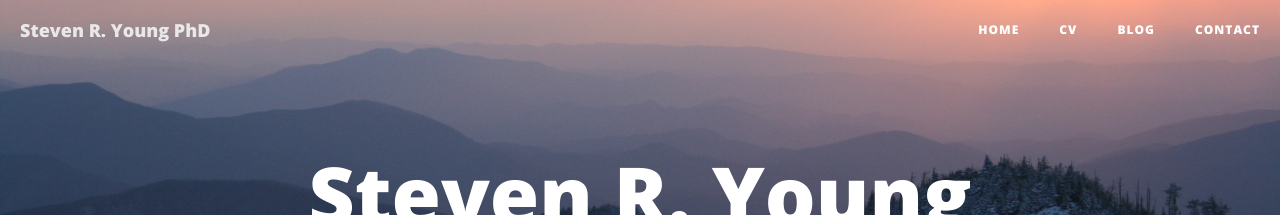
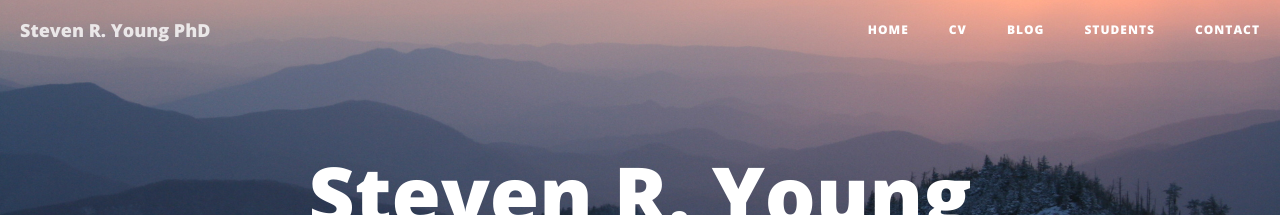
Before and after one commit to stevenryoung/stevenryoung.github.io, a Jekyll site: the page built from index.md, in a window 1280 px wide. Shown: the top 215 px of the page. Built offline with Jekyll 4.4.1, drawn with Linux system fonts in a browser that asks for light colours; nearby versions of some CDN libraries.

Commit message:
Add link for students

```diff
--- a/_config.yml
+++ b/_config.yml
@@ -21,4 +21,4 @@ paginate_path: "blog/page:num/"
 paginate: 5
 exclude: ["less","node_modules","Gruntfile.js","package.json","README.md","CNAME"]
 
-pages_list: {'CV':'/cv/', 'Blog':'/blog/', 'Contact': '/contact/'}
+pages_list: {'CV':'/cv/', 'Blog':'/blog/', 'Students':'/students/', 'Contact': '/contact/'}
```
